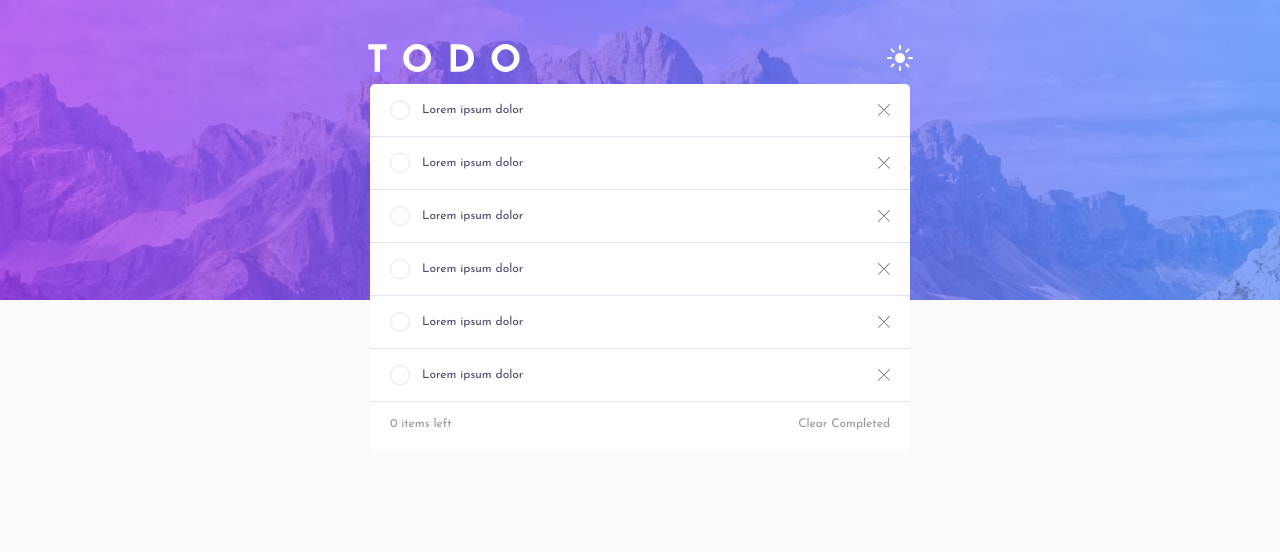
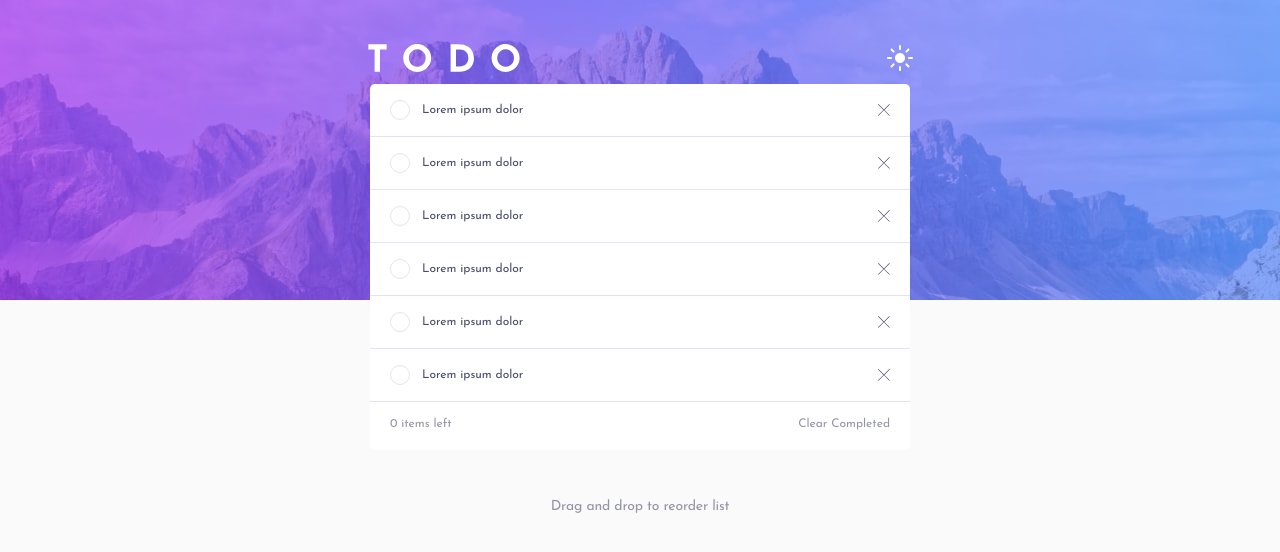
Before and after one commit to daklo91/todo-react, a React (Create React App) app: page / in a window 1280 px wide. Shown: the top 552 px of the page. Built offline with nearby package versions, Linux system fonts and the light colour scheme.

Commit message:
Add style to MainComponent (App.js)

```diff
--- a/src/App.js
+++ b/src/App.js
@@ -1,6 +1,6 @@
 import MainHeader from "./components/layout/MainHeader";
 import TodoList from "./components/todoComponents/TodoList";
-import "./App.css";
+import classes from "./App.module.css";
 
 window
   .matchMedia("(prefers-color-scheme: dark)")
@@ -11,10 +11,13 @@ window
 function App() {
   return (
     <div>
-      <div className="background"></div>
-      <div className="container">
+      <div className={classes.background}></div>
+      <div className={classes.container}>
         <MainHeader />
         <TodoList />
+      </div>
+      <div className={classes.instructionText}>
+        Drag and drop to reorder list
       </div>
     </div>
   );
--- a/src/App.css
+++ b/src/App.module.css
@@ -16,6 +16,14 @@
   width: 327px;
 }
 
+.instructionText {
+  color: var(--small-text-color);
+  text-align: center;
+  margin-top: 40px;
+  font-size: 14px;
+  letter-spacing: -0.19px;
+}
+
 @media only screen and (min-width: 700px) {
   .background {
     background-image: var(--bg-image);
@@ -25,4 +33,8 @@
   .container {
     width: 540px;
   }
+
+  .instructionText {
+    margin-top: 49px;
+  }
 }
```
